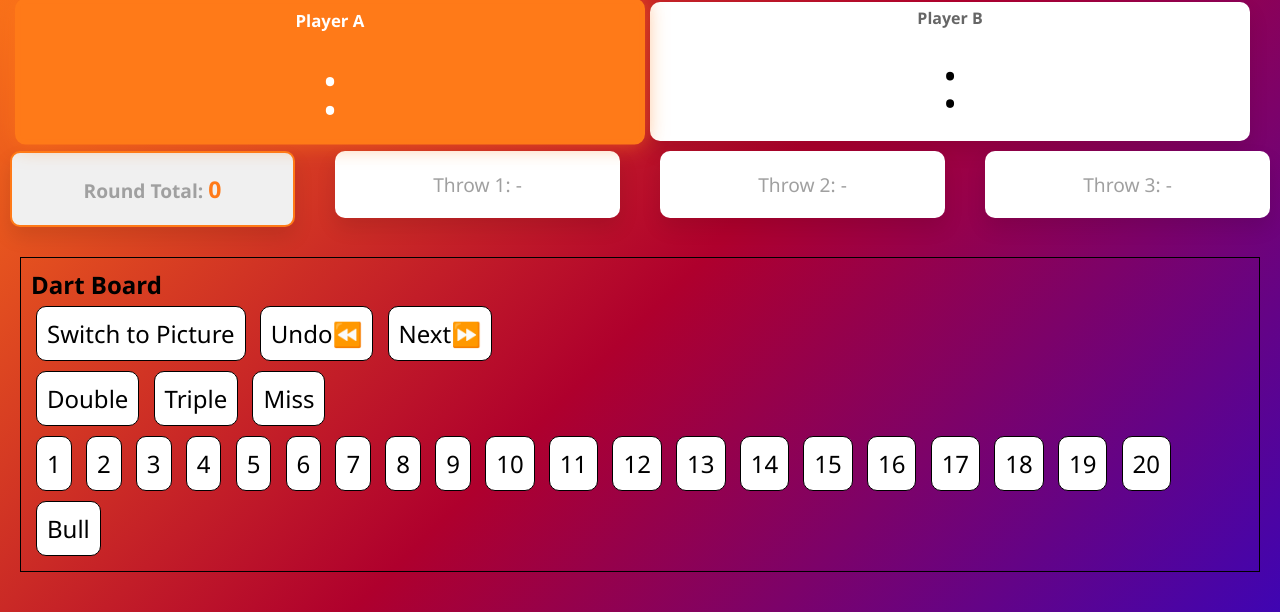
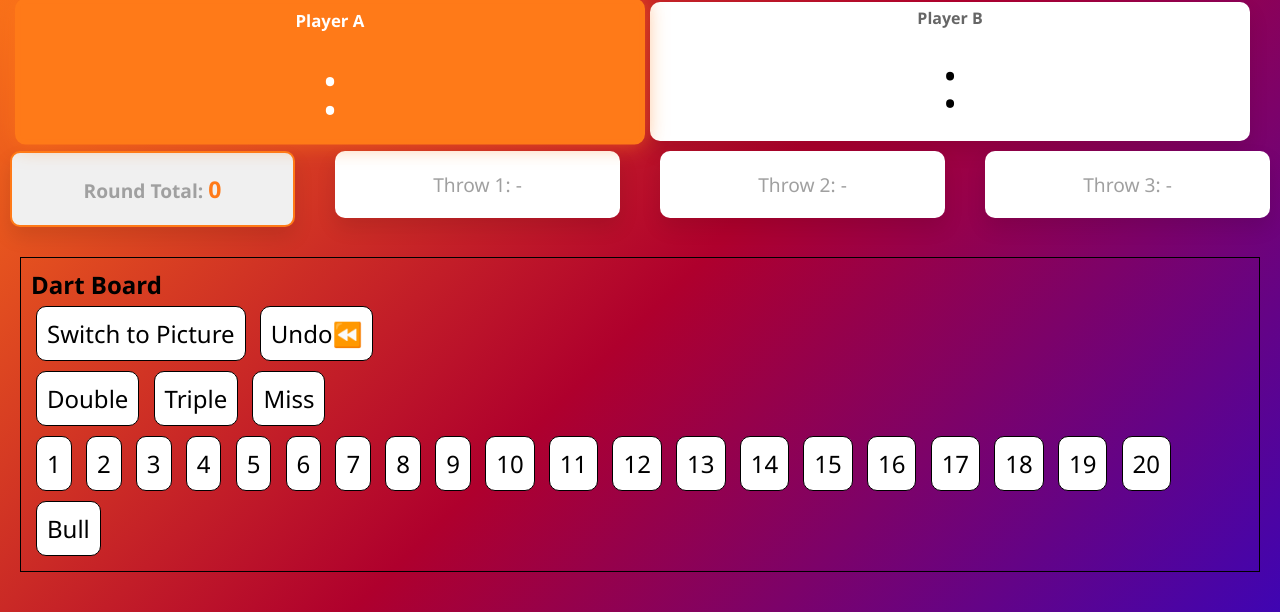
Before and after one commit to patrickfeller/DartScoreMate, a Flask app: template src/python/templates/game.html in a window 1280 px wide. Shown: the part 78-690 px from the top of the page. Run offline with Flask 3, Linux system fonts and the light colour scheme; the template is opened without the code that fills it, so the values that code supplies are empty.

Commit message:
FEAT: next button deactivated

```diff
--- a/src/python/templates/game.html
+++ b/src/python/templates/game.html
@@ -32,7 +32,7 @@
         <h2>Dart Board</h2>
         <button onclick="toggleView()">Switch to Picture</button>
         <button onclick="selectField('Undo')">Undo⏪</button>
-        <button onclick="selectField('Next')">Next⏩</button>
+        <!-- insert if needed: button onclick="selectField('Next')" id="nextButton" >Next⏩</button -->
         <div id="button-view">
             <div>
                 <button id="double" onclick="selectField('Double', this)">Double</button>
```
